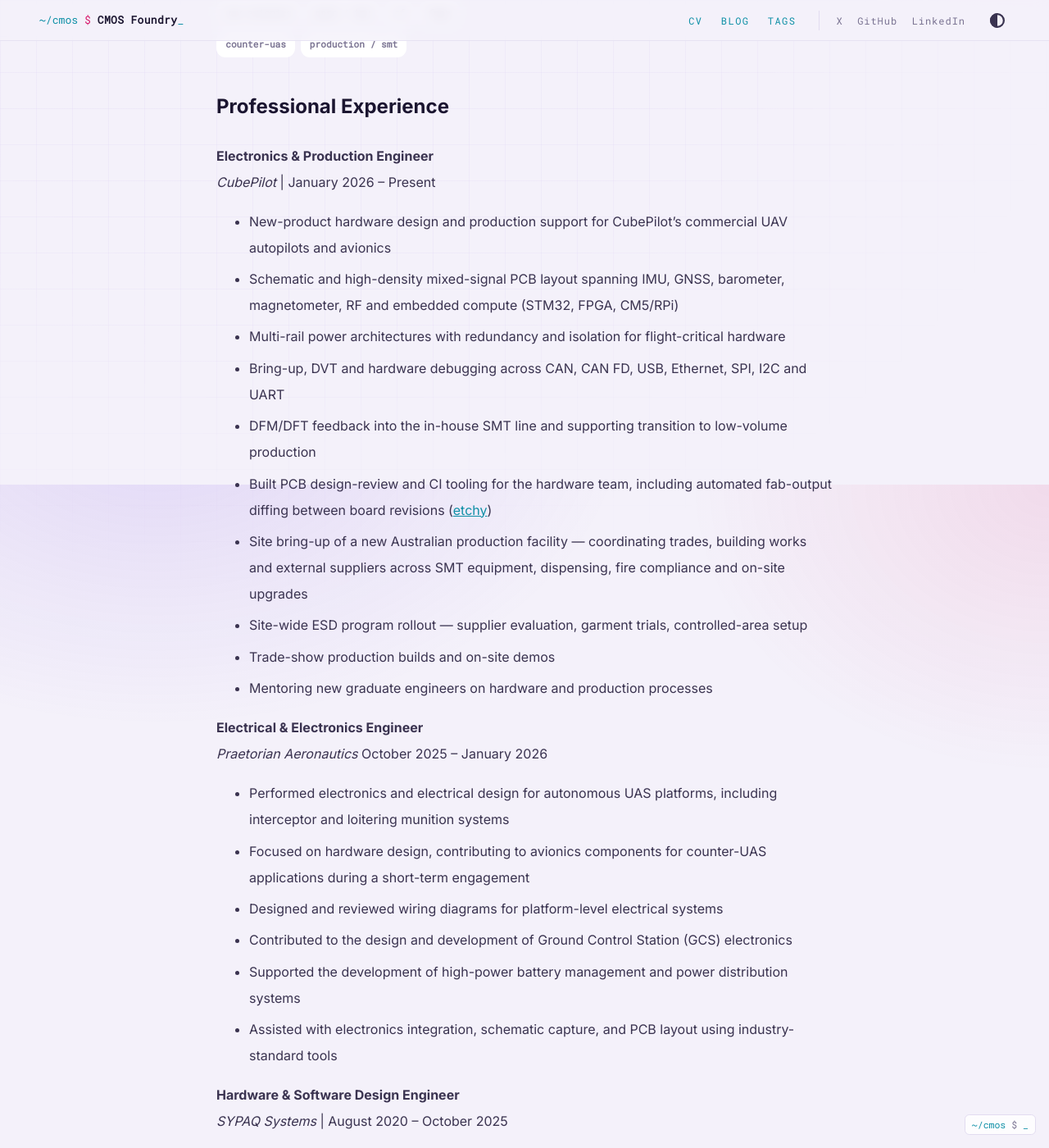
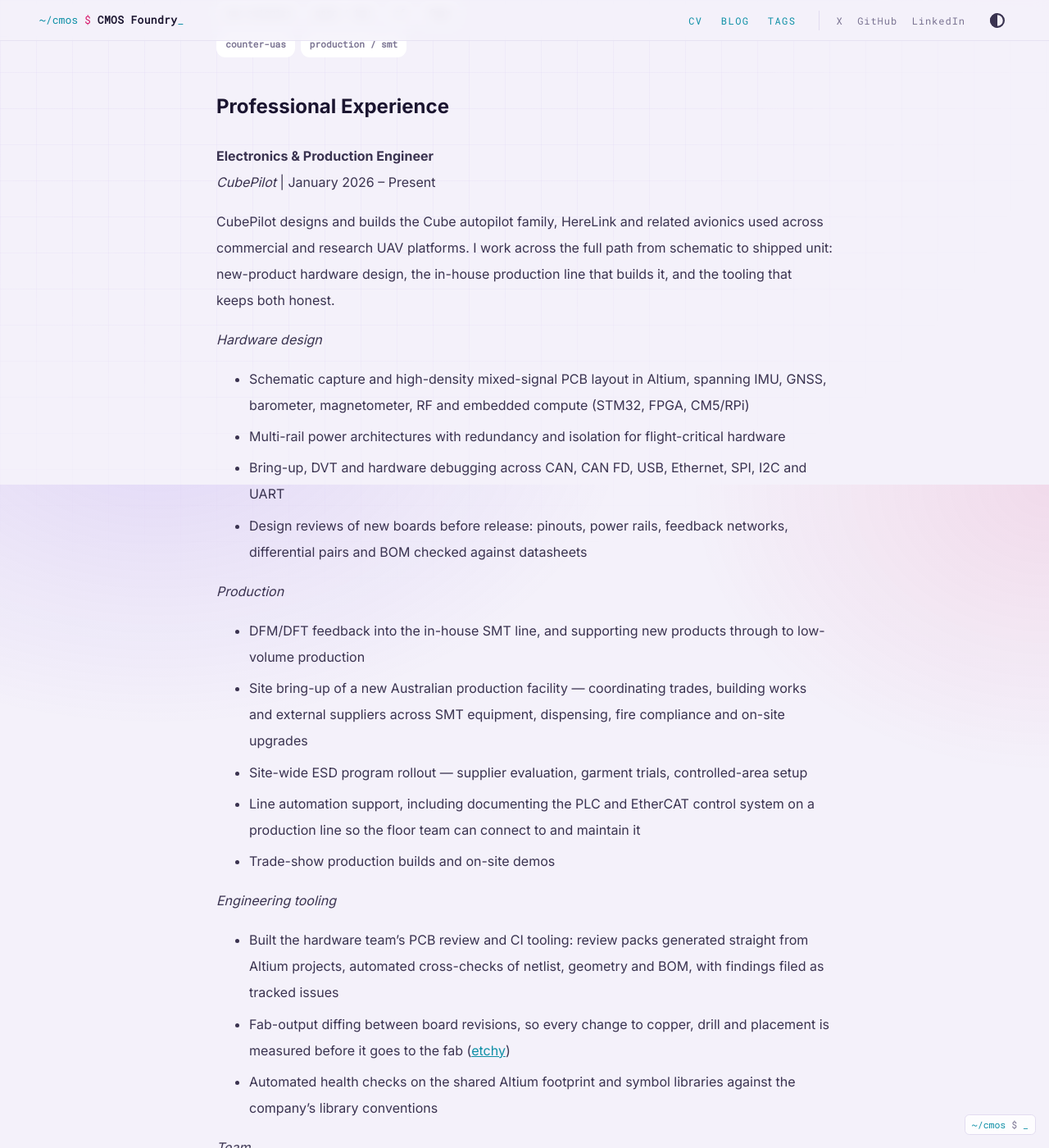
Before and after one commit to Cimos/cimos.github.io, a Jekyll site: the page built from about.md, in a window 1280 px wide and 1400 px high, scrolled down 1209 px. Shown: the whole window at 82% size. Built offline with Jekyll 4.4.1, drawn with Linux system fonts in a browser that asks for light colours; some of the changed text lies outside the part shown.

Commit message:
Expand CubePilot role description on CV
Add a short intro and group the duties into hardware design, production, engineering tooling and team.

```diff
--- a/about.md
+++ b/about.md
@@ -95,15 +95,28 @@
 
 **Electronics & Production Engineer**
 *CubePilot* | January 2026 – Present
-- New-product hardware design and production support for CubePilot's commercial UAV autopilots and avionics
-- Schematic and high-density mixed-signal PCB layout spanning IMU, GNSS, barometer, magnetometer, RF and embedded compute (STM32, FPGA, CM5/RPi)
+
+CubePilot designs and builds the Cube autopilot family, HereLink and related avionics used across commercial and research UAV platforms. I work across the full path from schematic to shipped unit: new-product hardware design, the in-house production line that builds it, and the tooling that keeps both honest.
+
+*Hardware design*
+- Schematic capture and high-density mixed-signal PCB layout in Altium, spanning IMU, GNSS, barometer, magnetometer, RF and embedded compute (STM32, FPGA, CM5/RPi)
 - Multi-rail power architectures with redundancy and isolation for flight-critical hardware
 - Bring-up, DVT and hardware debugging across CAN, CAN FD, USB, Ethernet, SPI, I2C and UART
-- DFM/DFT feedback into the in-house SMT line and supporting transition to low-volume production
-- Built PCB design-review and CI tooling for the hardware team, including automated fab-output diffing between board revisions ([etchy](/etchy-pcb-diff))
+- Design reviews of new boards before release: pinouts, power rails, feedback networks, differential pairs and BOM checked against datasheets
+
+*Production*
+- DFM/DFT feedback into the in-house SMT line, and supporting new products through to low-volume production
 - Site bring-up of a new Australian production facility — coordinating trades, building works and external suppliers across SMT equipment, dispensing, fire compliance and on-site upgrades
 - Site-wide ESD program rollout — supplier evaluation, garment trials, controlled-area setup
+- Line automation support, including documenting the PLC and EtherCAT control system on a production line so the floor team can connect to and maintain it
 - Trade-show production builds and on-site demos
+
+*Engineering tooling*
+- Built the hardware team's PCB review and CI tooling: review packs generated straight from Altium projects, automated cross-checks of netlist, geometry and BOM, with findings filed as tracked issues
+- Fab-output diffing between board revisions, so every change to copper, drill and placement is measured before it goes to the fab ([etchy](/etchy-pcb-diff))
+- Automated health checks on the shared Altium footprint and symbol libraries against the company's library conventions
+
+*Team*
 - Mentoring new graduate engineers on hardware and production processes
 
 **Electrical & Electronics Engineer**
```
